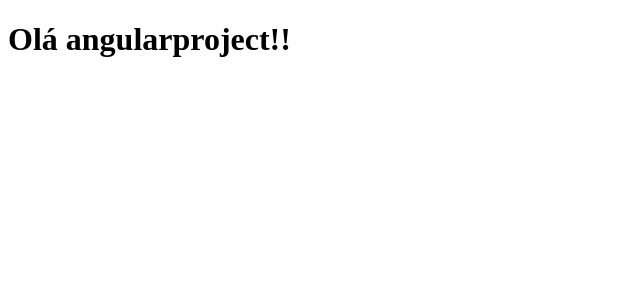
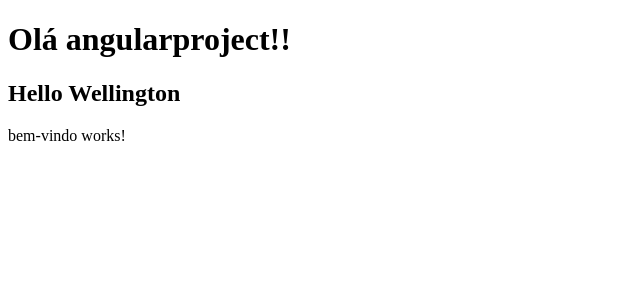
Before and after one commit to wemmelo/angularproject, an Angular app: page / in a window 1280 px wide. Shown: the top 300 px of the page, without its empty margins (0-640 px from the left). Built offline with nearby package versions, Linux system fonts and the light colour scheme.

Commit message:
end class 9.2

```diff
--- a/src/app/app.component.html
+++ b/src/app/app.component.html
@@ -1,5 +1,9 @@
-<!-- * * * * * * * * * * * * * * * * * * * * * * * * * * * * * * * -->
+<!-- {{title}} interpolacao pegar uma variavel do ambiente -->
 
 <h1>
   Olá {{title}}!!
 </h1>
+
+<hello></hello>
+
+<app-bem-vindo></app-bem-vindo>
--- a/src/app/app.module.ts
+++ b/src/app/app.module.ts
@@ -2,10 +2,14 @@ import { NgModule } from '@angular/core';
 import { BrowserModule } from '@angular/platform-browser';
 
 import { AppComponent } from './app.component';
+import { HelloComponent } from './hello/hello.component';
+import { BemVindoComponent } from './bem-vindo/bem-vindo.component';
 
 @NgModule({
   declarations: [
-    AppComponent
+    AppComponent,
+    HelloComponent,
+    BemVindoComponent
   ],
   imports: [
     BrowserModule
--- /dev/null
+++ b/src/app/bem-vindo/bem-vindo.component.html
@@ -0,0 +1 @@
+<p>bem-vindo works!</p>
--- /dev/null
+++ b/src/app/hello/hello.component.ts
@@ -0,0 +1,14 @@
+import { Component } from "@angular/core";
+
+@Component({
+    selector: 'hello',
+    template: `
+        <h2>
+            Hello {{nome}}
+        </h2>
+    `
+})
+
+export class HelloComponent{
+    nome = 'Wellington';
+}
```
Also changed, not shown: src/app/bem-vindo/bem-vindo.component.ts (added, +11 -0 lines), src/app/bem-vindo/bem-vindo.component.css (added).
